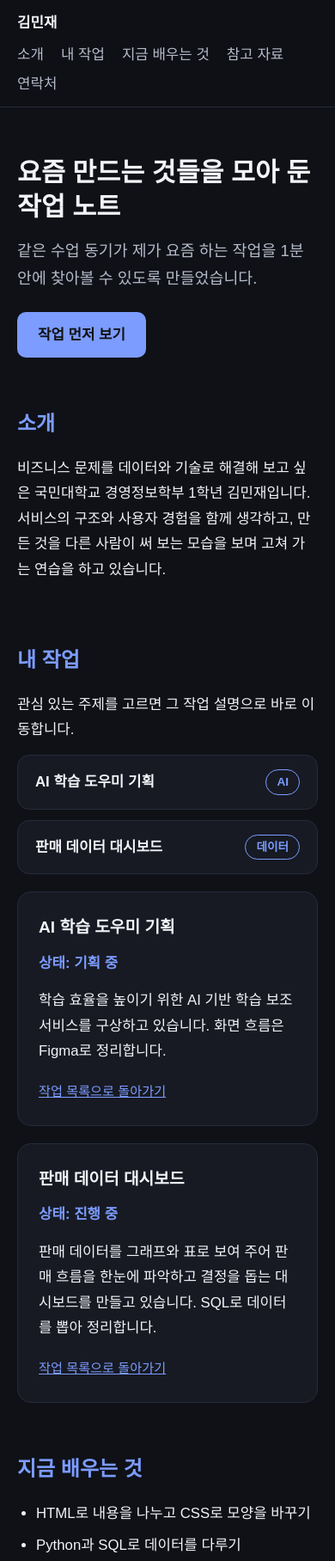
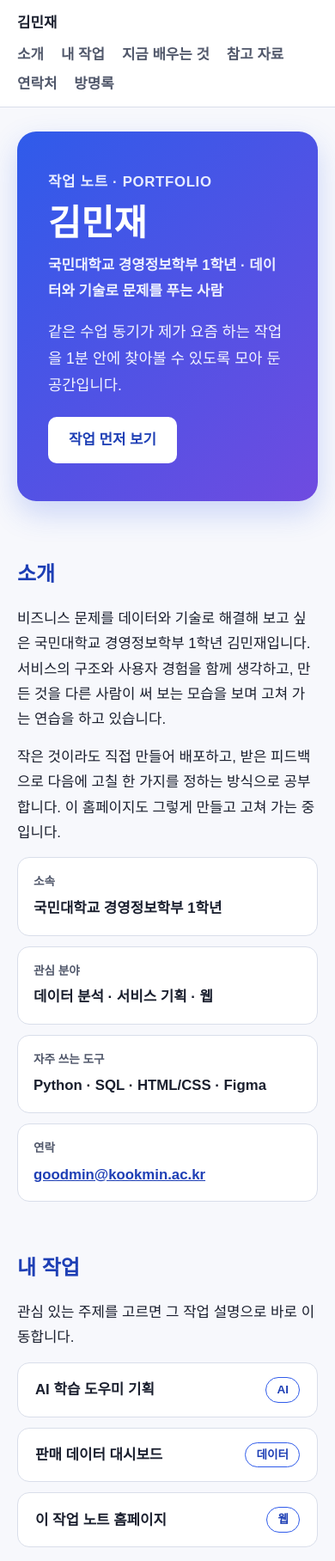
Before and after one commit to goodmin-hue/goodmin-hue.github.io, a website: page index.html in a window 390 px wide. Shown: the top 1816 px of the page at 86% size. Drawn offline with Linux system fonts and the light colour scheme; no server answers.

Commit message:
홈페이지 개선: 큰 이름 히어로 추가, 내용 보강, 밝은 테마로 가독성 개선

```diff
--- a/index.html
+++ b/index.html
@@ -7,8 +7,9 @@
   <title>김민재의 작업 노트</title>
   <style>
     :root{
-      --bg:#0f1117; --panel:#171a23; --line:#262b3a;
-      --text:#f2f4f8; --muted:#b4bac8; --accent:#7c9cff;
+      --bg:#f7f8fc; --panel:#ffffff; --line:#d9deea;
+      --text:#1a1f2e; --muted:#51586b; --accent:#2f5bea; --accent-dark:#1e3fb5;
+      --hero1:#2f5bea; --hero2:#6f4be0;
     }
     *{ box-sizing:border-box; }
     html{ scroll-behavior:smooth; scroll-padding-top:72px; }
@@ -18,17 +19,17 @@
       font-family:"Pretendard","Malgun Gothic","Apple SD Gothic Neo",sans-serif;
       line-height:1.75; font-size:1.05rem;
     }
-    a{ color:var(--accent); }
-    a:focus-visible, button:focus-visible{ outline:3px solid #fff; outline-offset:3px; }
+    a{ color:var(--accent-dark); }
+    a:focus-visible, button:focus-visible{ outline:3px solid var(--accent); outline-offset:3px; }
 
     .skip{
-      position:absolute; left:12px; top:-60px; background:var(--accent); color:#111;
+      position:absolute; left:12px; top:-60px; background:var(--accent); color:#fff;
       padding:10px 16px; border-radius:8px; font-weight:700; z-index:20;
     }
     .skip:focus{ top:12px; }
 
     header{
-      position:sticky; top:0; z-index:10; background:#0f1117ee; backdrop-filter:blur(6px);
+      position:sticky; top:0; z-index:10; background:#ffffffee; backdrop-filter:blur(6px);
       border-bottom:1px solid var(--line);
     }
     .bar{
@@ -37,22 +38,53 @@
     }
     .brand{ font-weight:800; color:var(--text); text-decoration:none; }
     nav ul{ display:flex; flex-wrap:wrap; gap:4px 20px; list-style:none; margin:0; padding:0; }
-    nav a{ color:var(--muted); text-decoration:none; padding:4px 0; }
-    nav a:hover{ color:var(--accent); text-decoration:underline; }
+    nav a{ color:var(--muted); text-decoration:none; padding:4px 0; font-weight:600; }
+    nav a:hover{ color:var(--accent-dark); text-decoration:underline; }
 
     main{ max-width:820px; margin:0 auto; padding:0 20px 60px; }
     section{ padding-top:56px; }
-    h1{ font-size:clamp(1.9rem,5vw,2.6rem); line-height:1.3; margin:56px 0 16px; }
-    h2{ font-size:1.5rem; margin:0 0 16px; color:var(--accent); }
+    h2{ font-size:1.5rem; margin:0 0 16px; color:var(--accent-dark); }
     h3{ font-size:1.2rem; margin:0 0 10px; }
     p{ margin:0 0 14px; }
+
+    /* 히어로: 이름을 크게 보여 주는 영역 */
+    .hero{
+      margin:28px 0 8px;
+      background:linear-gradient(135deg,var(--hero1),var(--hero2));
+      color:#fff; border-radius:22px; padding:44px 36px;
+      box-shadow:0 14px 34px rgba(47,91,234,.22);
+    }
+    .hero .eyebrow{ margin:0 0 10px; font-weight:700; letter-spacing:.04em; color:#e7ecff; }
+    .hero .name{
+      margin:0; font-weight:900; line-height:1.1;
+      font-size:clamp(2.6rem,9vw,4.4rem); color:#fff;
+    }
+    .hero .role{ margin:12px 0 0; font-size:clamp(1.05rem,3vw,1.3rem); color:#eef1ff; font-weight:600; }
+    .hero .lead{ margin:18px 0 0; font-size:1.1rem; color:#f3f5ff; max-width:52ch; }
+    .hero .button{ margin-top:22px; background:#fff; color:var(--accent-dark); }
+    .hero .button:hover{ background:#eef1ff; }
+
+    h1{ font-size:clamp(1.6rem,4vw,2rem); line-height:1.3; margin:40px 0 16px; }
     .lead{ color:var(--muted); font-size:1.15rem; }
 
     .button{
-      display:inline-block; background:var(--accent); color:#111; font-weight:800;
+      display:inline-block; background:var(--accent); color:#fff; font-weight:800;
       padding:12px 24px; border-radius:10px; text-decoration:none; margin-top:8px;
+      transition:transform .12s ease, background .12s ease;
     }
-    .button:hover{ transform:translateY(-2px); }
+    .button:hover{ transform:translateY(-2px); background:var(--accent-dark); }
+
+    /* 소개 요약 카드 */
+    .facts{ list-style:none; margin:4px 0 0; padding:0; display:grid; gap:12px;
+      grid-template-columns:repeat(auto-fit,minmax(200px,1fr)); }
+    .facts li{ background:var(--panel); border:1px solid var(--line); border-radius:14px; padding:16px 18px; }
+    .facts .k{ display:block; font-size:.85rem; color:var(--muted); font-weight:700; margin-bottom:4px; }
+    .facts .v{ font-weight:700; }
+
+    /* 작업 카드 안 사용 기술 태그 */
+    .tags{ list-style:none; display:flex; flex-wrap:wrap; gap:8px; padding:0; margin:12px 0 0; }
+    .tags li{ font-size:.85rem; font-weight:700; color:var(--accent-dark);
+      background:#eaefff; border:1px solid #c7d3ff; border-radius:999px; padding:3px 12px; }
 
     .work-list{ list-style:none; margin:0; padding:0; display:grid; gap:12px; }
     .work-list a{
@@ -62,7 +94,7 @@
     }
     .work-list a:hover{ border-color:var(--accent); }
     .topic{
-      flex:none; font-size:.85rem; font-weight:600; color:var(--accent);
+      flex:none; font-size:.85rem; font-weight:700; color:var(--accent-dark);
       border:1px solid var(--accent); border-radius:999px; padding:2px 12px;
     }
 
@@ -71,7 +103,7 @@
       padding:24px; margin-top:20px;
     }
     article:target{ border-color:var(--accent); }
-    .status{ color:var(--accent); font-weight:700; }
+    .status{ color:var(--accent-dark); font-weight:700; }
     .back{ display:inline-block; margin-top:6px; font-size:.95rem; }
 
     ul.plain{ padding-left:22px; margin:0; }
@@ -102,8 +134,8 @@
     #gb-submit:disabled{ opacity:.6; cursor:progress; }
 
     .gb-status{ margin:12px 0 0; min-height:1.4em; font-weight:700; }
-    .gb-status.is-error{ color:#ff9a9a; }
-    .gb-status.is-ok{ color:#9af0b0; }
+    .gb-status.is-error{ color:#c0392b; }
+    .gb-status.is-ok{ color:#1e7d46; }
 
     .gb-list-title{ margin-top:28px; }
     .gb-list{ list-style:none; margin:0; padding:0; display:grid; gap:12px; }
@@ -134,19 +166,31 @@
           <li><a href="#now">지금 배우는 것</a></li>
           <li><a href="#links">참고 자료</a></li>
           <li><a href="#contact">연락처</a></li>
+          <li><a href="#guestbook">방명록</a></li>
         </ul>
       </nav>
     </div>
   </header>
 
   <main id="main" tabindex="-1">
-    <h1>요즘 만드는 것들을 모아 둔 작업 노트</h1>
-    <p class="lead">같은 수업 동기가 제가 요즘 하는 작업을 1분 안에 찾아볼 수 있도록 만들었습니다.</p>
-    <a class="button" href="#works">작업 먼저 보기</a>
+    <section class="hero" aria-labelledby="hero-name">
+      <p class="eyebrow">작업 노트 · PORTFOLIO</p>
+      <h1 id="hero-name" class="name">김민재</h1>
+      <p class="role">국민대학교 경영정보학부 1학년 · 데이터와 기술로 문제를 푸는 사람</p>
+      <p class="lead">같은 수업 동기가 제가 요즘 하는 작업을 1분 안에 찾아볼 수 있도록 모아 둔 공간입니다.</p>
+      <a class="button" href="#works">작업 먼저 보기</a>
+    </section>
 
     <section id="about">
       <h2>소개</h2>
       <p>비즈니스 문제를 데이터와 기술로 해결해 보고 싶은 국민대학교 경영정보학부 1학년 김민재입니다. 서비스의 구조와 사용자 경험을 함께 생각하고, 만든 것을 다른 사람이 써 보는 모습을 보며 고쳐 가는 연습을 하고 있습니다.</p>
+      <p>작은 것이라도 직접 만들어 배포하고, 받은 피드백으로 다음에 고칠 한 가지를 정하는 방식으로 공부합니다. 이 홈페이지도 그렇게 만들고 고쳐 가는 중입니다.</p>
+      <ul class="facts">
+        <li><span class="k">소속</span><span class="v">국민대학교 경영정보학부 1학년</span></li>
+        <li><span class="k">관심 분야</span><span class="v">데이터 분석 · 서비스 기획 · 웹</span></li>
+        <li><span class="k">자주 쓰는 도구</span><span class="v">Python · SQL · HTML/CSS · Figma</span></li>
+        <li><span class="k">연락</span><span class="v"><a href="mailto:goodmin@kookmin.ac.kr">goodmin@kookmin.ac.kr</a></span></li>
+      </ul>
     </section>
 
     <section id="works">
@@ -155,19 +199,42 @@
       <ul class="work-list">
         <li><a href="#work-ai">AI 학습 도우미 기획 <span class="topic">AI</span></a></li>
         <li><a href="#work-sales">판매 데이터 대시보드 <span class="topic">데이터</span></a></li>
+        <li><a href="#work-site">이 작업 노트 홈페이지 <span class="topic">웹</span></a></li>
       </ul>
 
       <article id="work-ai">
         <h3>AI 학습 도우미 기획</h3>
         <p class="status">상태: 기획 중</p>
-        <p>학습 효율을 높이기 위한 AI 기반 학습 보조 서비스를 구상하고 있습니다. 화면 흐름은 Figma로 정리합니다.</p>
+        <p>학습 효율을 높이기 위한 AI 기반 학습 보조 서비스를 구상하고 있습니다. 어떤 문제를 누구의 어떤 상황에서 풀어 줄지 먼저 정리하고, 화면 흐름은 Figma로 그려 가며 다듬고 있습니다.</p>
+        <ul class="tags" aria-label="사용 도구">
+          <li>서비스 기획</li>
+          <li>Figma</li>
+        </ul>
         <a class="back" href="#works">작업 목록으로 돌아가기</a>
       </article>
 
       <article id="work-sales">
         <h3>판매 데이터 대시보드</h3>
         <p class="status">상태: 진행 중</p>
-        <p>판매 데이터를 그래프와 표로 보여 주어 판매 흐름을 한눈에 파악하고 결정을 돕는 대시보드를 만들고 있습니다. SQL로 데이터를 뽑아 정리합니다.</p>
+        <p>판매 데이터를 그래프와 표로 보여 주어 판매 흐름을 한눈에 파악하고 결정을 돕는 대시보드를 만들고 있습니다. SQL로 필요한 데이터를 뽑아 정리하고, 어떤 지표를 먼저 보여 줄지 고르는 연습을 함께 하고 있습니다.</p>
+        <ul class="tags" aria-label="사용 도구">
+          <li>SQL</li>
+          <li>데이터 분석</li>
+          <li>데이터 시각화</li>
+        </ul>
+        <a class="back" href="#works">작업 목록으로 돌아가기</a>
+      </article>
+
+      <article id="work-site">
+        <h3>이 작업 노트 홈페이지</h3>
+        <p class="status">상태: 운영 중</p>
+        <p>지금 보고 계신 이 홈페이지도 직접 만들어 배포한 작업입니다. HTML과 CSS로 화면을 만들고 GitHub Pages로 공개했으며, 방문자가 한 줄 응원을 남길 수 있는 방명록은 Netlify Functions와 Supabase로 저장합니다. 받은 피드백(이름이 잘 안 보인다, 화면이 어둡다 등)을 반영해 계속 고쳐 가고 있습니다.</p>
+        <ul class="tags" aria-label="사용 도구">
+          <li>HTML / CSS</li>
+          <li>GitHub Pages</li>
+          <li>Netlify</li>
+          <li>Supabase</li>
+        </ul>
         <a class="back" href="#works">작업 목록으로 돌아가기</a>
       </article>
     </section>
```
